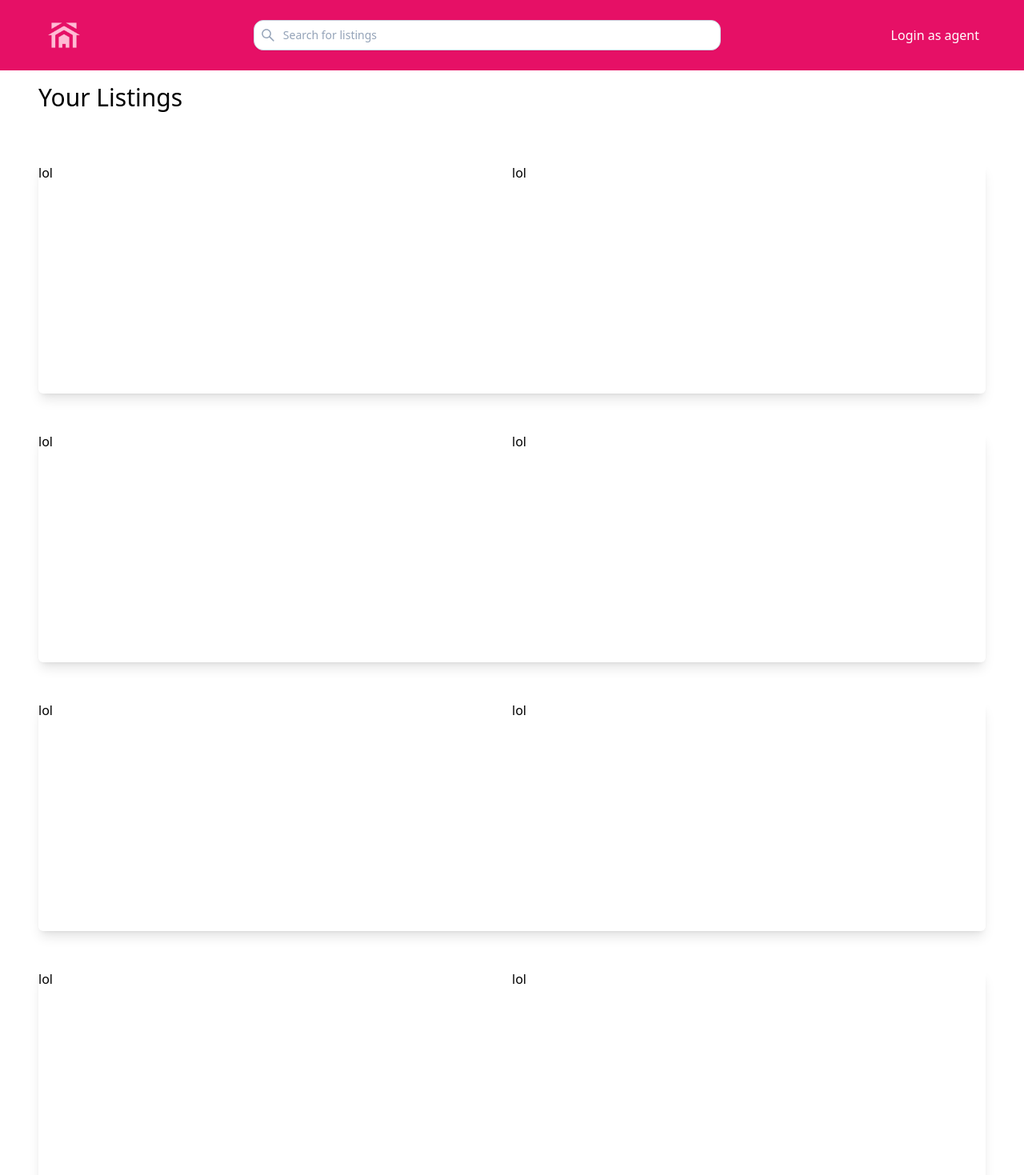
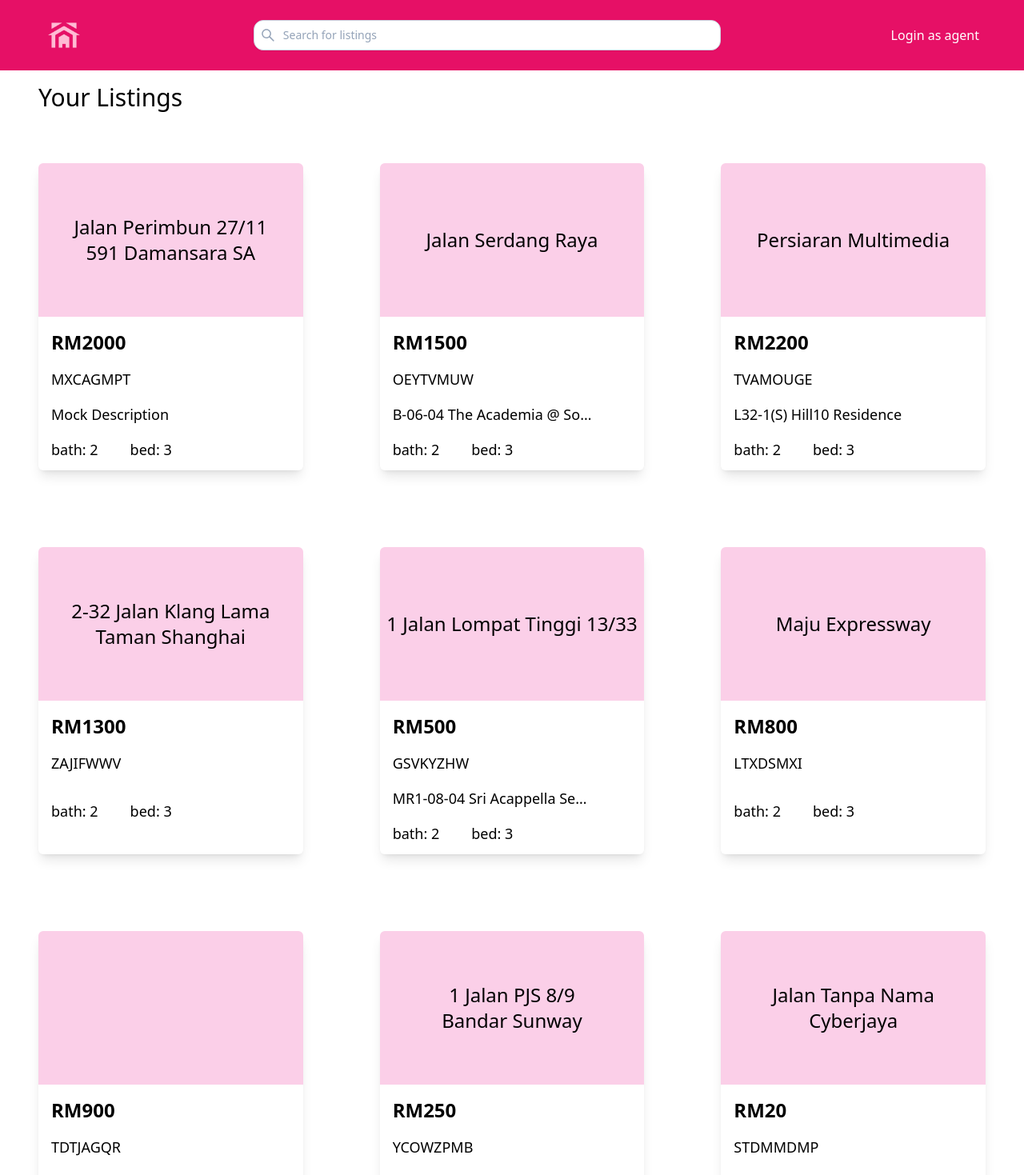
Before and after one commit to SadmanYasar/proptory-webapp, a Next.js app: page /agents/1 in a window 1280 px wide. Shown: the top 1469 px of the page at 80% size. Built offline with nearby package versions, Linux system fonts and the light colour scheme.

Commit message:
added grid

```diff
--- a/components/nav.tsx
+++ b/components/nav.tsx
@@ -23,7 +23,7 @@ export default function Nav() {
     }
 
     return (
-        <div className='bg-pink-650 w-full sticky top-0'>
+        <div className='bg-pink-650 w-full sticky top-0 z-50'>
             <nav className='py-5 mx-14 text-white'>
                 {/* Tablet/Desktop Navbar */}
                 <div className='w-full max-md:hidden flex justify-between items-center'>
--- a/pages/agents/[id].tsx
+++ b/pages/agents/[id].tsx
@@ -1,6 +1,8 @@
+/* eslint-disable @next/next/no-img-element */
 import Layout from '@/components/layout';
 import { useStateValue } from '@/state';
 import Head from 'next/head';
+import Image from 'next/image';
 import { useState } from 'react';
 
 interface Listing {
@@ -17,6 +19,7 @@ interface Listing {
         streetAddressLines: string[];
     };
 }
+
 const mockData: Listing[] = [
     {
         "id": "zxaRzMEw2kg",
@@ -182,6 +185,187 @@ const mockData: Listing[] = [
     }
 ]
 
+interface RoomInfo {
+    bathroomCount: number;
+    bedroomCount: number;
+}
+interface Listing2 {
+    id: string;
+    name: string;
+    description: string;
+    created: string;
+    address: {
+        streetAddressLines: string[];
+    }
+    roomInfo: RoomInfo;
+    price: number;
+}
+
+const mockData2: Listing2[] = [
+    {
+        "id": "zxaRzMEw2kg",
+        "name": "MXCAGMPT",
+        "description": "Mock Description",
+        "created": "2022-03-25T12:14:24Z",
+        "address": {
+            "streetAddressLines": [
+                "Jalan Perimbun 27/11",
+                "591 Damansara SA"
+            ]
+        },
+        roomInfo: {
+            bathroomCount: 2,
+            bedroomCount: 3
+        },
+        price: 2000
+    },
+    {
+        "id": "zvsnxftcvJW",
+        "name": "OEYTVMUW",
+        "description": "B-06-04 The Academia @ South City Plaza",
+        "created": "2022-07-19T05:40:52Z",
+        "address": {
+            "streetAddressLines": [
+                "Jalan Serdang Raya"
+            ]
+        },
+        roomInfo: {
+            bathroomCount: 2,
+            bedroomCount: 3
+        },
+        price: 1500
+    },
+    {
+        "id": "zumY6UWL522",
+        "name": "TVAMOUGE",
+        "description": "L32-1(S) Hill10 Residence",
+        "created": "2022-07-02T03:34:32Z",
+        "address": {
+            "streetAddressLines": [
+                "Persiaran Multimedia"
+            ]
+        },
+        roomInfo: {
+            bathroomCount: 2,
+            bedroomCount: 3
+        },
+        price: 2200
+    },
+    {
+        "id": "ztWCDuvb1K9",
+        "name": "ZAJIFWWV",
+        "description": "",
+        "created": "2022-03-12T09:26:20Z",
+        "address": {
+            "streetAddressLines": [
+                "2-32 Jalan Klang Lama",
+                "Taman Shanghai"
+            ]
+        },
+        roomInfo: {
+            bathroomCount: 2,
+            bedroomCount: 3
+        },
+        price: 1300
+    },
+    {
+        "id": "zqdnMNNBrYU",
+        "name": "GSVKYZHW",
+        "description": "MR1-08-04 Sri Acappella Serviced Apartments",
+        "created": "2022-07-05T06:37:51Z",
+        "address": {
+            "streetAddressLines": [
+                "1 Jalan Lompat Tinggi 13/33"
+            ]
+        },
+        roomInfo: {
+            bathroomCount: 2,
+            bedroomCount: 3
+        },
+        price: 500
+    },
+    {
+        "id": "zkzfDVWHywg",
+        "name": "LTXDSMXI",
+        "description": "",
+        "created": "2022-05-09T03:53:34Z",
+        "address": {
+            "streetAddressLines": [
+                "Maju Expressway"
+            ]
+        },
+        roomInfo: {
+            bathroomCount: 2,
+            bedroomCount: 3
+        },
+        price: 800
+    },
+    {
+        "id": "zks9j3rZNmA",
+        "name": "TDTJAGQR",
+        "description": "",
+        "created": "2022-08-13T11:59:16Z",
+        "address": {
+            "streetAddressLines": [
+            ]
+        },
+        roomInfo: {
+            bathroomCount: 2,
+            bedroomCount: 3
+        },
+        price: 900
+    },
+    {
+        "id": "zhncwX7Zkxp",
+        "name": "YCOWZPMB",
+        "description": "",
+        "created": "2022-04-14T07:52:29Z",
+        "address": {
+            "streetAddressLines": [
+                "1 Jalan PJS 8/9",
+                "Bandar Sunway"
+            ]
+        },
+        roomInfo: {
+            bathroomCount: 2,
+            bedroomCount: 3
+        },
+        price: 250
+    },
+    {
+        "id": "zdspHrdpiek",
+        "name": "STDMMDMP",
+        "description": "Mutiara Ville",
+        "created": "2022-07-14T11:04:34Z",
+        "address": {
+            "streetAddressLines": [
+                "Jalan Tanpa Nama",
+                "Cyberjaya"
+            ]
+        },
+        roomInfo: {
+            bathroomCount: 2,
+            bedroomCount: 3
+        },
+        price: 20
+    },
+    {
+        "id": "zasYf22gxpy",
+        "name": "BNEWIOCY",
+        "description": "C-12-05 (Koi Kinrara Service Suite)",
+        "created": "2022-07-23T07:46:52Z",
+        "address": {
+            "streetAddressLines": [
+            ]
+        },
+        roomInfo: {
+            bathroomCount: 2,
+            bedroomCount: 3
+        },
+        price: 300
+    }
+]
+
 export default function AgentProfile() {
     const [loggedIn, setLoggedIn] = useState(true);
     const [{ searchVal }] = useStateValue();
@@ -199,14 +383,43 @@ export default function AgentProfile() {
                 <title>Agent Profile</title>
             </Head>
             <div className='text-black text-3xl py-4 px-12'>{loggedIn ? 'Your Listings' : ''}</div>
-            {mockData.map((data) => {
-                return(
-                    <div key={data.id} className='h-72 mx-12 my-12 shadow-lg rounded-md grid grid-cols-2'>
-                        <div>lol</div>
-                        <div>lol</div>
-                    </div>
-                )
-            })}
+            <div className='grid lg:grid-cols-3 md:grid-cols-2 max-md:grid-cols-1'>
+                {mockData2.map(({ id, name, description, address, price, roomInfo }) => {
+                    return (
+                        <div key={id} className='h-96 my-12 mx-12 shadow-lg rounded-md grid grid-rows-2'>
+                            <div className="w-full h-full relative rounded-t-md bg-pink-200">
+                                {/* <Image
+                                src={'/assets/listingImg.jpg'}
+                                alt="listing-image"
+                                fill
+                                style={{
+                                    objectFit: 'cover'
+                                }}
+                                className="rounded-l-md"
+                            /> */}
+                                <div className='w-full h-full flex flex-col items-center justify-center'>
+                                    {address.streetAddressLines.map((a, i) =>
+                                        <div key={i} className='text-2xl'>
+                                            {a}
+                                        </div>)}
+                                </div>
+                            </div>
+                            <div className='w-full h-full flex flex-col mx-4 my-4 space-y-4 text-lg'>
+                                <div className='text-2xl font-bold'>RM{price}</div>
+                                <div>{name}</div>
+                                <div className="w-[250px]">
+                                    <div className='truncate'>{description}</div>
+                                </div>
+                                <div className='flex flex-row space-x-10'>
+                                    <div>bath: {roomInfo.bathroomCount}</div>
+                                    <div>bed: {roomInfo.bedroomCount}</div>
+                                </div>
+                            </div>
+                        </div>
+                    )
+                })}
+            </div>
+
         </>
     )
 }
```
Also changed, not shown: tsconfig.json (+17 -4 lines), public/assets/listingImg.jpg (renamed from public/assets/Listing-image-1.jpg).
